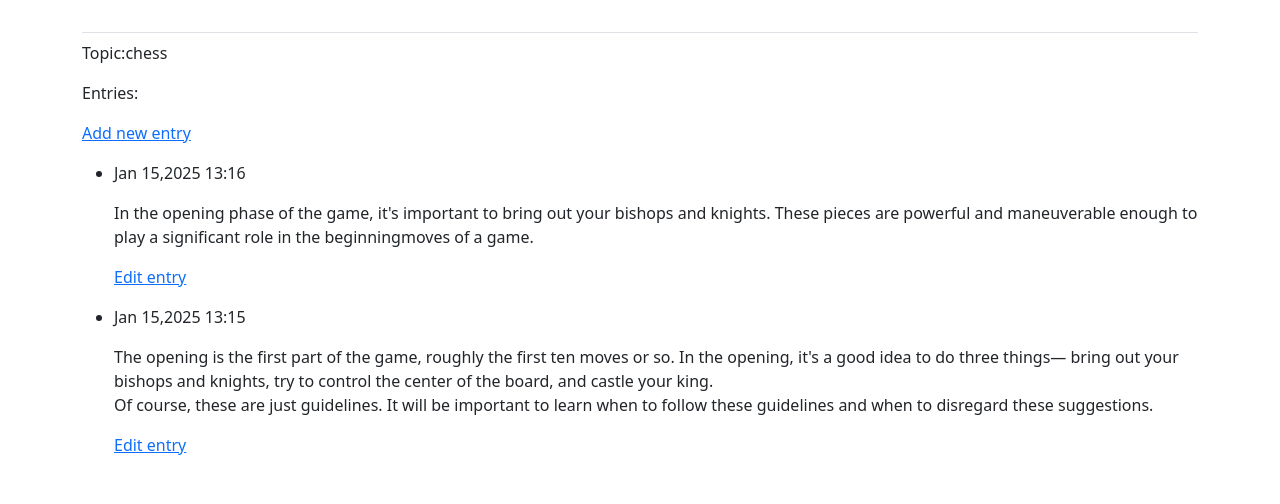
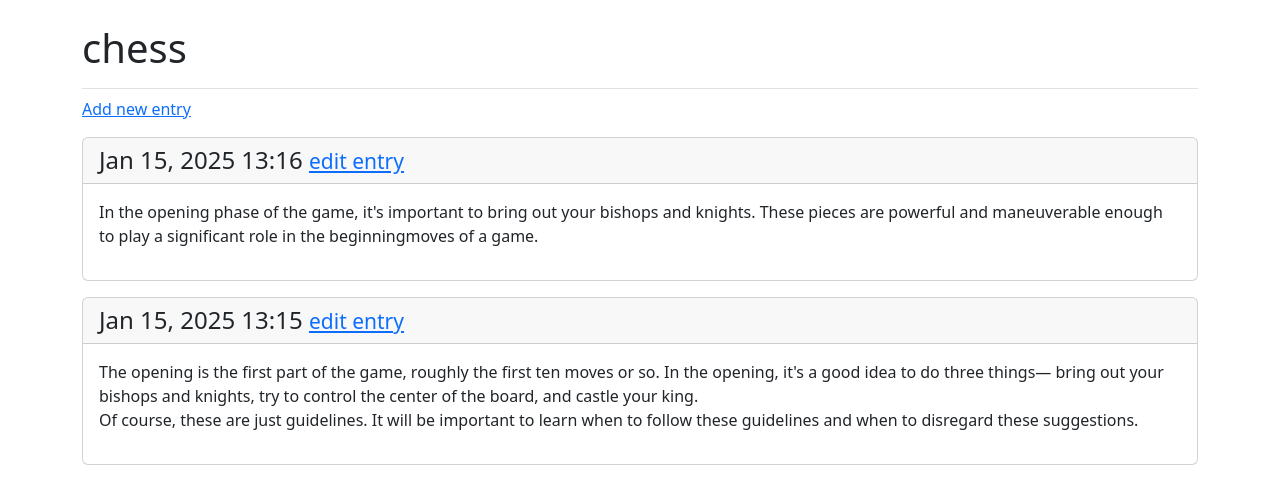
Before and after one commit to 644731871zzz/learning_log, a Django app: page /topics/1/ in a window 1280 px wide. Shown: the part 58-562 px from the top of the page. Run offline with Django 5.2, Linux system fonts and the light colour scheme; a user stored in the database is signed in; data comes from the database, SQL or seed files in the repository; both versions use the stored data as it was after the commit; some libraries are stand-ins or nearby versions.

Commit message:
03212220

```diff
--- a/learning_logs/templates/learning_logs/topic.html
+++ b/learning_logs/templates/learning_logs/topic.html
@@ -1,24 +1,25 @@
 {% extends 'learning_logs/base.html' %}
+
+{% block page_header %}
+  <h1>{{ topic.text }}</h1>
+{% endblock page_header %}
 
 {% block content %}
 
-  <p>Topic:{{topic.text}}</p>
-
-  <p>Entries:</p>
   <p>
       <a href="{% url 'learning_logs:new_entry' topic.id %}">Add new entry</a>
   </p>
-  <ul>
-    {%for entry in entries%}
-      <li>
-        <p>{{ entry.date_added|date:'M d,Y H:i' }}</p>
-        <p>{{ entry.text|linebreaks }}</p>
-        <p>
-          <a href="{% url 'learning_logs:edit_entry' entry.id %}">Edit entry</a>
-        </p>
-      </li>
-    {% empty %}
-      <li>There are no entries for this topic yet.</li>
-    {% endfor%}
-  </ul>
+
+  {%for entry in entries%}
+    <div class="card mb-3">
+      <h4 class="card-header">
+        {{ entry.date_added|date:'M d, Y H:i' }}
+        <small><a href="{% url 'learning_logs:edit_entry' entry.id %}">edit entry</a></small>
+      </h4>
+      <div class="card-body">{{ entry.text|linebreaks }}</div>
+    </div>
+  {% empty %}
+    <p>There are no entries for this topic yet.</p>
+  {% endfor%}
+
 {% endblock content %}
```
Also changed, not shown: learning_logs/templates/learning_logs/topics.html (+7 -4 lines), db.sqlite3.
